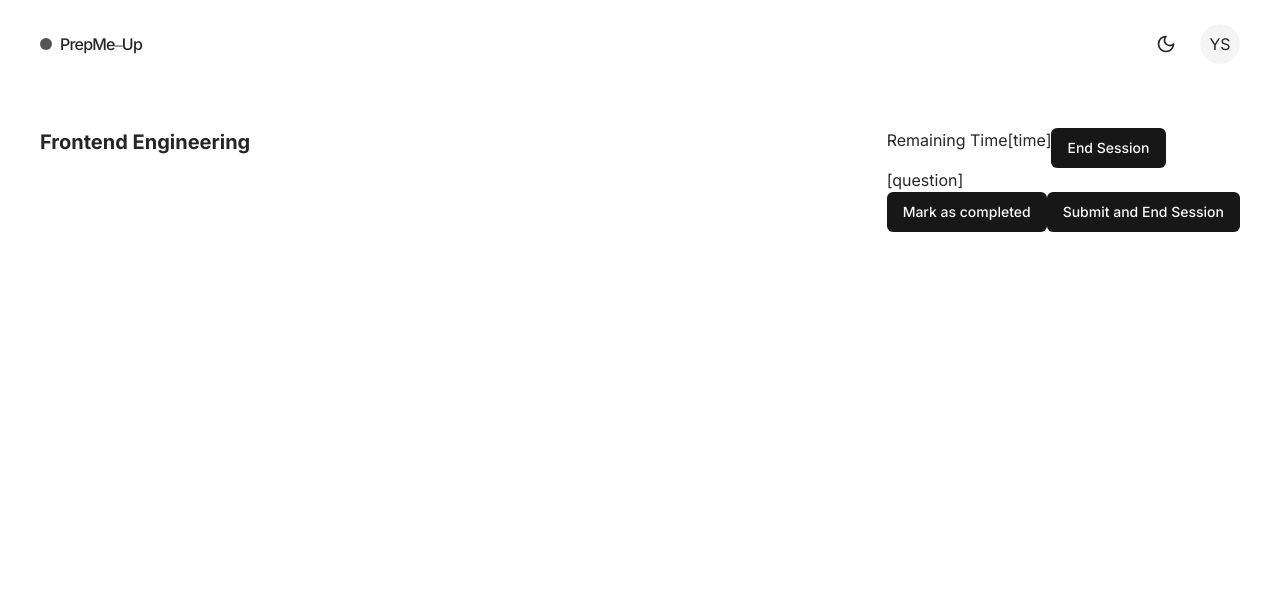
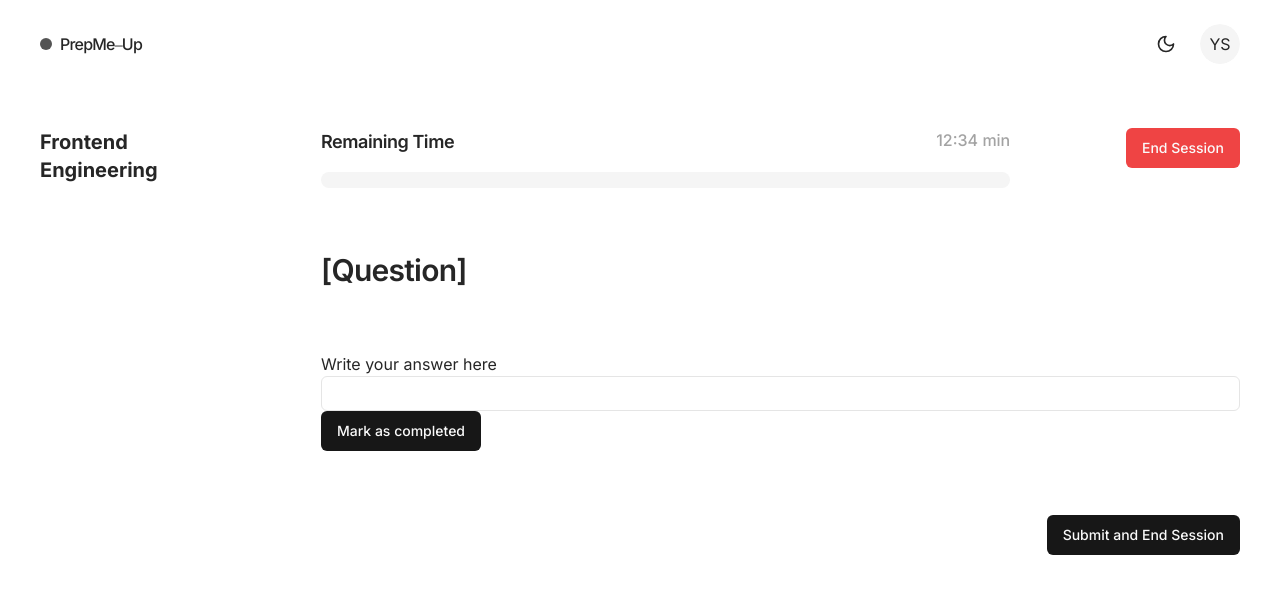
Before and after one commit to yashsehgal/prepmeup, a Next.js app: page /qna/session/id in a window 1280 px wide. Shown: the top 594 px of the page. Built offline with nearby package versions, Linux system fonts and the light colour scheme.

Commit message:
styles: qna-question-sections

```diff
--- a/app/qna/session/id/page.tsx
+++ b/app/qna/session/id/page.tsx
@@ -1,31 +1,47 @@
+'use client'
 import PageContent from "@/components/layouts/page-content"
 import ViewContainer from "@/components/layouts/view-container"
 import { Button } from "@/components/ui/button"
 import { QnaQuestionsList } from "@/components/sections/qna-questions-list"
 import { fetchQnaQuestions } from "@/middleware/qna/qna-questions"
+import { Progress } from "@/components/ui/progress"
+import { useState } from "react"
+import { Input } from "@/components/ui/input"
 
 
 const QNASession : React.FunctionComponent = () =>{
 
+    const [time, setTime] = useState("12:34")
+
     return(
         <PageContent>
-            <ViewContainer className="flex justify-between">
+            <ViewContainer className="flex justify-between gap-[120px]">
                 <QnaQuestionsList data={fetchQnaQuestions()}/>
-                <div>
-                    <div className="flex">
-                        <div className="remaining-time-wrapper">
-                            <div className="remaining-time flex justify-between">
-                                <p>Remaining Time</p>
-                                <p>[time]</p>
+                <div className="w-full flex flex-col gap-16 ">
+                    <div className="remainingTime-endSessionAction-wrapper flex justify-between">
+                        <div className="remainingTime-progress-wrapper w-3/4 flex flex-col gap-4">
+                            <div className="remaining-time-wrapper">
+                                <div className="remaining-time flex justify-between">
+                                    <h3 className="font-semibold text-lg">Remaining Time</h3>
+                                    <p className="text-neutral-400 font-medium">{time} min</p>
+                                </div>
+                            </div>
+                            {/* <div className="qna-progress-line"></div> */}
+                            <Progress/>
+                        </div>
+                        <Button variant="destructive" className="end-session-btn">End Session</Button>
+                    </div>
+                    <div>
+                        <div className="flex flex-col gap-16">
+                            <h2 className="question text-3xl font-semibold">[Question]</h2>
+                            <div className="answer-wrapper ">
+                                <p>Write your answer here</p>
+                                <Input className="answer-box h-3/4 " height="50px" />
                             </div>
                         </div>
-                        <div className="remaining-time-line"></div>
-                        <Button className="end-session-btn">End Session</Button>
+                        <Button className="mark-complete-btn">Mark as completed</Button>
                     </div>
-                    <div className="question">[question]</div>
-                    <div className="answer-wrapper"></div>
-                    <Button className="mark-complete-btn">Mark as completed</Button>
-                    <Button className="submit-btn">Submit and End Session</Button>
+                    <Button className="submit-btn w-fit ml-auto">Submit and End Session</Button>
                 </div>
             </ViewContainer>
         </PageContent>
--- a/components/sections/qna-questions-list/index.tsx
+++ b/components/sections/qna-questions-list/index.tsx
@@ -5,8 +5,8 @@ const QnaQuestionsList: React.FunctionComponent<{
     data: Array<QnaQueCardInterface>;
   }> = ({ data }) => {
     return(
-        <section className="qna-question-list">
-            <div className="qna-topic mb-2 text-xl font-bold">Frontend Engineering</div>
+        <section className="qna-question-list flex flex-col items-center">
+            <div className="qna-topic mb-5 text-xl font-bold">Frontend Engineering</div>
             <div className="qna-questions flex flex-col gap-4 overflow-y-scroll hide-scrollbar h-[75svh]">
             {data.map((q, index) => {
             return (
--- a/components/ui/qna-ques-card.tsx
+++ b/components/ui/qna-ques-card.tsx
@@ -5,9 +5,9 @@ import { cn } from "@/lib/utils";
 const QnaQuesCard: React.FunctionComponent<QnaQueCardInterface> = ({question, questionId, score})=>{
     return(
         <BoxCard className={cn('bg-neutral-200 hover:brightness-90 flex flex-col justify-between p-4')}>
-        <div className="font-semibold text-lg">{question}</div>
-        <div className="
-        text-neutral-400">+{score} score</div>
+        <p className="font-semibold text-lg truncate">{question}</p>
+        <span className="
+        text-neutral-400">+{score} score</span>
         </BoxCard>
     )
 }
```
